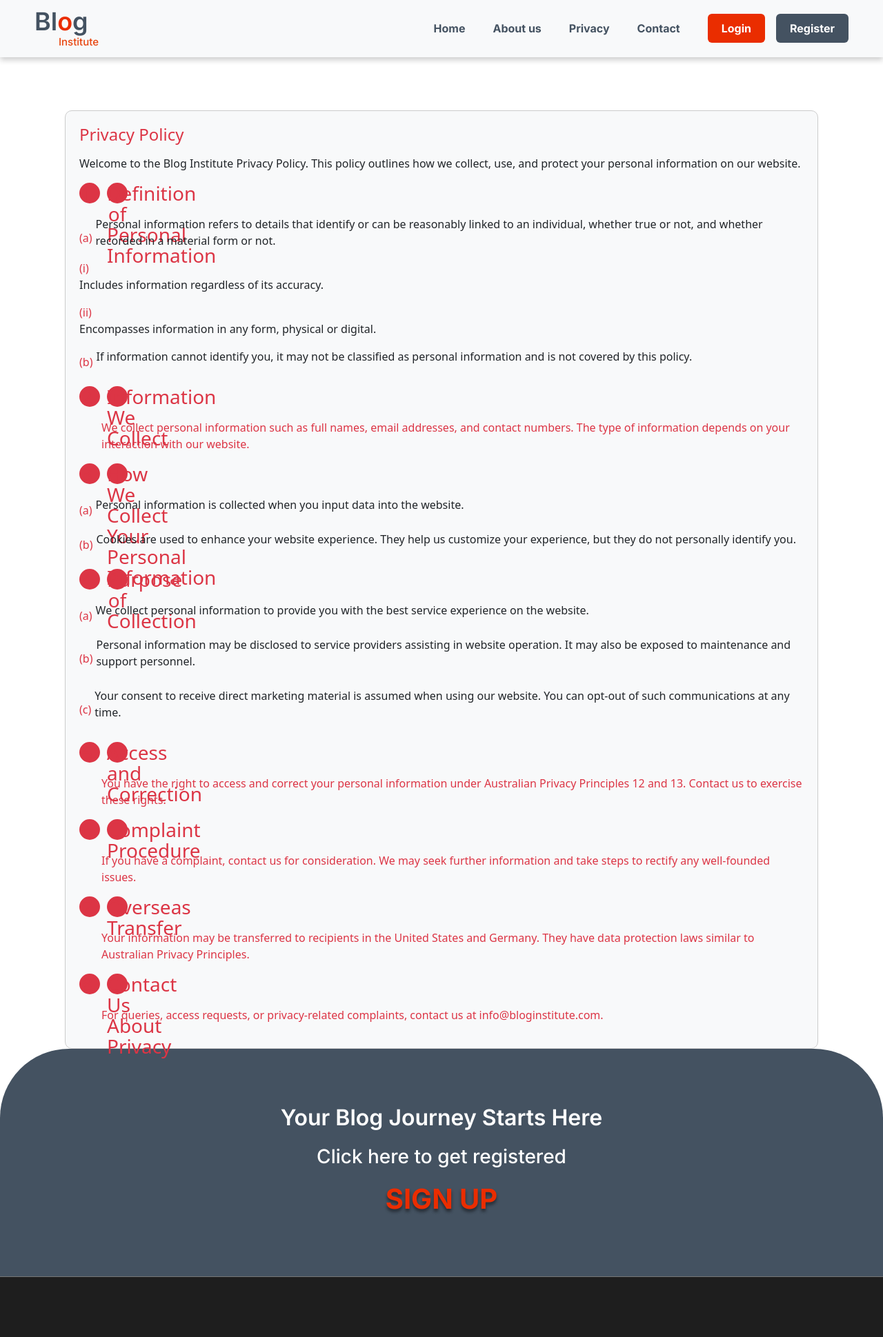
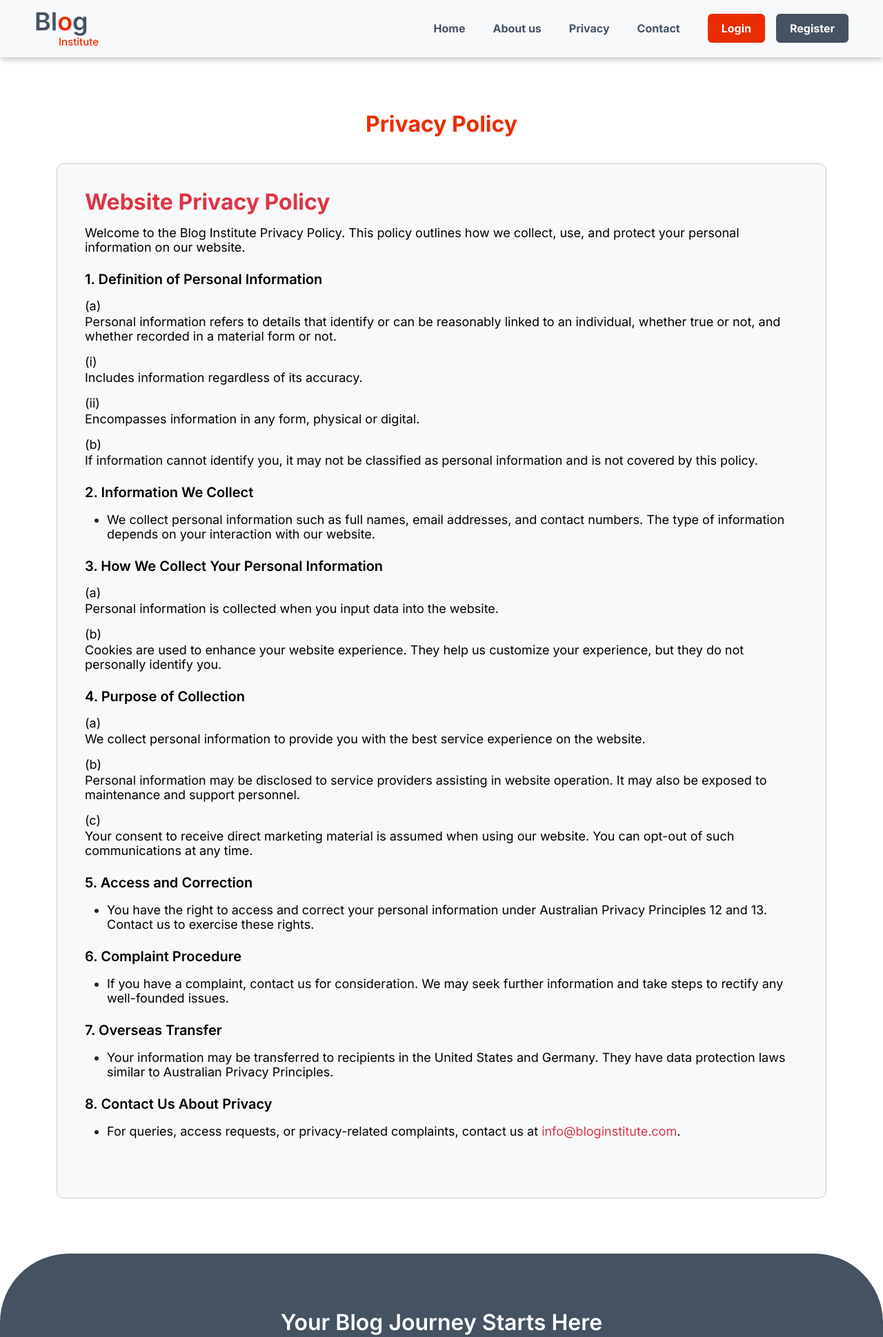
Before and after one commit to caleb1711/blog-institue, a Django app: page /privacy/ in a window 1280 px wide. Shown: the top 1939 px of the page at 69% size. Run offline with Django 4.2, Linux system fonts and the light colour scheme.

Commit message:
Add privacy policy page

```diff
--- a/static/css/style.css
+++ b/static/css/style.css
@@ -1,6 +1,7 @@
 @import url("https://fonts.googleapis.com/css2?family=Poppins&family=Roboto:wght@500&display=swap");
 @import url("https://fonts.googleapis.com/css2?family=Roboto&display=swap");
 @import url("https://fonts.googleapis.com/css2?family=Roboto:wght@700&display=swap");
+@import url('https://fonts.googleapis.com/css2?family=Inter&display=swap');
 @import url("https://fonts.googleapis.com/css2?family=Inter:wght@500&display=swap");
 @import url("https://fonts.googleapis.com/css2?family=Inter:wght@600&display=swap");
 @import url("https://fonts.googleapis.com/css2?family=Inter:wght@700&display=swap");
@@ -36,7 +37,7 @@
   margin-bottom: 0;
   font-size: 15px;
   font-weight: 500;
-  color: #e84610;
+  color: #ea2d00;
   padding-left: 35px;
   margin-top: -3px;
 }
@@ -141,7 +142,7 @@
 
 .dropdown_menu_item a {
   color: #fff;
-  font-family: Roboto;
+  font-family: 'Roboto';
   font-size: 16px;
   font-style: normal;
   font-weight: 400;
@@ -302,7 +303,7 @@
   margin-bottom: 20px;
   text-align: center;
 }
-.signup-link{
+.signup-link {
   text-decoration: none;
 }
 .signup-link h2 {
@@ -314,6 +315,108 @@
   font-style: normal;
   font-weight: 700;
   line-height: normal;
+}
+
+/* privacy */
+
+.privacy-box {
+  border: 1px solid #ccc;
+  padding: 35px 40px 70px 40px !important;
+  border-radius: 10px;
+  margin-top: 20px;
+  background-color: #f8f9fa;
+}
+.terms_and_conditions_section {
+  margin-bottom: 5rem;
+}
+.terms_and_conditions_section h1 {
+  color: #ea2d00;
+  font-family: "Inter";
+  font-size: 32px;
+  font-style: normal;
+  font-weight: 700;
+  line-height: normal;
+  text-align: center;
+  margin-bottom: 38px;
+}
+.privacy-box h2 {
+  color: #ea2d00;
+  font-family: "Inter";
+  font-size: 32px !important;
+  font-style: normal;
+  font-weight: 700;
+  line-height: normal;
+  margin-bottom: 24px;
+}
+
+.privacy-box a {
+  text-decoration: none;
+}
+
+.privacy-box a:hover {
+  text-decoration: underline;
+}
+
+.numaric_div {
+  display: flex;
+  align-items: center;
+  margin-top: 15px;
+}
+
+.numaric_div h3 {
+  background-color: #dc3545;
+  color: #fff;
+  border-radius: 50%;
+  width: 30px;
+  height: 30px;
+  text-align: center;
+  line-height: 30px;
+  margin-right: 10px;
+}
+
+.terms_p_div {
+  display: flex;
+  align-items: center;
+  margin-top: 10px;
+}
+
+.alpha_a {
+  margin-right: 5px;
+}
+
+.terms_p_empty {
+  margin-top: 10px;
+}
+.desc_section p {
+  color: #000;
+  font-family: "Inter";
+  font-size: 18px;
+  font-style: normal;
+  font-weight: 400;
+  line-height: normal;
+}
+.desc_section h3 {
+  color: #000;
+  font-family: "Inter";
+  font-size: 20px;
+  font-style: normal;
+  font-weight: 600;
+  line-height: normal;
+  margin-top: 1.5rem;
+  margin-bottom: 1rem;
+}
+.alphaChar {
+  margin-bottom: 2px;
+}
+.headingTitle {
+  text-align: center;
+  color: #ea2d00;
+  font-family: "Inter";
+  font-size: 32px;
+  font-style: normal;
+  font-weight: 700;
+  line-height: normal;
+  margin-bottom: 38px;
 }
 @media screen and (max-width: 1200px) {
   .blog_date p {
@@ -334,10 +437,32 @@
   }
 }
 @media screen and (max-width: 578px) {
+  .desc_section ul {
+    padding-left: 20px !important;
+  }
+  .blog_container {
+    margin-top: 9rem;
+  }
+  .terms_and_conditions_section h1 {
+    font-size: 30px;
+    margin-bottom: 30px;
+  }
+  .desc_section h3 {
+    font-size: 17px;
+  }
+  .desc_section p {
+    font-size: 15px;
+  }
+  .privacy-box h2 {
+    font-size: 24px !important;
+  }
+  .privacy-box {
+    padding: 25px 24px 50px 24px !important;
+  }
   .footerText {
     border-radius: 70px 70px 0 0;
     padding: 60px 20px;
-}
+  }
   .footerText h1 {
     font-size: 28px;
     margin-bottom: 15px;
--- a/templates/privacy_policy.html
+++ b/templates/privacy_policy.html
@@ -4,224 +4,120 @@
 
 {% block content %}
     <div class="terms_and_conditions_section">
-        <div class="container ">
+        <div class="container p-0">
+            <h1>Privacy Policy</h1>
             <div class="desc_section privacy-box">
-                <h2 class="text-danger">Privacy Policy</h2>
+                <h2 class="text-danger">Website Privacy Policy</h2>
                 <p>
                     Welcome to the Blog Institute Privacy Policy. This policy outlines how we collect,
                     use, and protect your personal information on our website.
                 </p>
 
-                <div class="numaric_div">
-                    <h3 class="text-danger">1.</h3>
-                    <h3 class="text-danger">Definition of Personal Information</h3>
-                </div>
+                    <h3>1. Definition of Personal Information</h3>
 
-                <div class="terms_p_div">
-                    <span class="alpha_a text-danger">(a)</span>
+
+                    <p class="alphaChar">(a)</p>
                     <p>
                         Personal information refers to details that identify or can be reasonably
                         linked to an individual, whether true or not, and whether recorded in a material form or not.
                     </p>
-                </div>
+                    <p class="alphaChar">(i)</p>
+                    <p>Includes information regardless of its accuracy.</p>
+                    <p class="alphaChar">(ii)</p>
+                        <p>Encompasses information in any form, physical or digital.</p>
 
-                <div class="term_001_main">
-                    <div class="the_term01">
-                        <span class="text-danger">(i)</span>
-                        <p>Includes information regardless of its accuracy.</p>
-                    </div>
-                    <div class="the_term02">
-                        <span class="text-danger">(ii)</span>
-                        <p>Encompasses information in any form, physical or digital.</p>
-                    </div>
-                </div>
-
-                <div class="terms_p_div">
-                    <span class="alpha_a text-danger">(b)</span>
+                        <p class="alphaChar">(b)</p>
                         <p>
                             If information cannot identify you, it may not be classified as personal
                             information and is not covered by this policy.
                         </p>
-                </div>
-
-                <div class="numaric_div">
-                    <h3 class="text-danger">2.</h3>
-                    <h3 class="text-danger">Information We Collect</h3>
-                </div>
+                        <h3>2. Information We Collect</h3>
 
                 <ul>
-                    <div class="terms_p_empty">
-                        <p class="text-danger">
+                    <li>
+                        <p>
                             We collect personal information such as full names, email addresses, and
                             contact numbers. The type of information depends on your interaction with our website.
                         </p>
-                    </div>
+                    </li>
                 </ul>
+                <h3>3. How We Collect Your Personal Information</h3>
 
-                <div class="numaric_div">
-                    <h3 class="text-danger">3.</h3>
-                    <h3 class="text-danger">How We Collect Your Personal Information</h3>
-                </div>
-
-                <div class="terms_p_div">
-                    <span class="alpha_a text-danger">(a)</span>
+                <p class="alphaChar">(a)</p>
                 <p>
                     Personal information is collected when you input data into the website.
                 </p>
-                </div>
 
-                <div class="terms_p_div">
-                    <span class="alpha_a text-danger">(b)</span>
+                <p class="alphaChar">(b)</p>
                     <p>
                         Cookies are used to enhance your website experience. They help us
                         customize your experience, but they do not personally identify you.
                     </p>
-                </div>
 
-                <div class="numaric_div">
-                    <h3 class="text-danger">4.</h3>
-                    <h3 class="text-danger">Purpose of Collection</h3>
-                </div>
+                    <h3>4. Purpose of Collection</h3>
 
-                <div class="terms_p_div">
-                    <span class="alpha_a text-danger">(a)</span>
+                    <p class="alphaChar">(a)</p>
                     <p>
                         We collect personal information to provide you with the best service
                         experience on the website.
                     </p>
-                </div>
 
-                <div class="terms_p_div">
-                    <span class="alpha_a text-danger">(b)</span>
+                    <p class="alphaChar">(b)</p>
                     <p>
                         Personal information may be disclosed to service providers assisting
                         in website operation. It may also be exposed to maintenance and support personnel.
                     </p>
-                </div>
 
-                <div class="terms_p_div">
-                    <span class="alpha_a text-danger">(c)</span>
+                    <p class="alphaChar">(c)</p>
                     <p>
                         Your consent to receive direct marketing material is assumed when using
                         our website. You can opt-out of such communications at any time.
                     </p>
-                </div>
 
-                <div class="numaric_div">
-                    <h3 class="text-danger">5.</h3>
-                    <h3 class="text-danger">Access and Correction</h3>
-                </div>
+                    <h3>5. Access and Correction</h3>
 
                 <ul>
-                    <div class="terms_p_empty">
-                        <p class="text-danger">
+                    <li>
+                        <p>
                             You have the right to access and correct your personal information under
                             Australian Privacy Principles 12 and 13. Contact us to exercise these rights.
                         </p>
-                    </div>
+                    </li>
                 </ul>
 
-                <div class="numaric_div">
-                    <h3 class="text-danger">6.</h3>
-                    <h3 class="text-danger">Complaint Procedure</h3>
-                </div>
+                <h3>6. Complaint Procedure</h3>
 
                 <ul>
-                    <div class="terms_p_empty">
-                        <p class="text-danger">
+                    <li>
+                        <p>
                             If you have a complaint, contact us for consideration. We may seek
                             further information and take steps to rectify any well-founded issues.
                         </p>
-                    </div>
+                    </li>
                 </ul>
 
-                <div class="numaric_div">
-                    <h3 class="text-danger">7.</h3>
-                    <h3 class="text-danger">Overseas Transfer</h3>
-                </div>
+                <h3>7. Overseas Transfer</h3>
 
                 <ul>
-                    <div class="terms_p_empty">
-                        <p class="text-danger">
+                    <li>
+                        <p>
                             Your information may be transferred to recipients in the United States
                             and Germany. They have data protection laws similar to Australian Privacy Principles.
                         </p>
-                    </div>
+                    </li>
                 </ul>
 
-                <div class="numaric_div">
-                    <h3 class="text-danger">8.</h3>
-                    <h3 class="text-danger">Contact Us About Privacy</h3>
-                </div>
+                <h3>8. Contact Us About Privacy</h3>
 
                 <ul>
-                    <div class="terms_p_empty">
-                        <p class="text-danger">
+                    <li>
+                        <p>
                             For queries, access requests, or privacy-related complaints, contact us at
-                            <a href="mailto:info@bloginstitute.com" class="text-danger">info@bloginstitute.com</a>.
+                            <a href="mailto:info@bloginstitute.com">info@bloginstitute.com</a>.
                         </p>
-                    </div>
+                    </li>
                 </ul>
             </div>
         </div>
     </div>
 {% endblock %}
-
-<style>
-
-/* privacy */
-
- .privacy-box {
-    border: 1px solid #ccc;
-    padding: 20px;
-    border-radius: 10px;
-    margin-top: 20px;
-    background-color: #f8f9fa;
-}
-
-.privacy-box h2 {
-    font-size: 24px;
-    margin-bottom: 15px;
-}
-
-.privacy-box a {
-    text-decoration: none;
-}
-
-.privacy-box a:hover {
-    text-decoration: underline;
-}
-
-.numaric_div {
-    display: flex;
-    align-items: center;
-    margin-top: 15px;
-}
-
-.numaric_div h3 {
-    background-color: #dc3545;
-    color: #fff;
-    border-radius: 50%;
-    width: 30px;
-    height: 30px;
-    text-align: center;
-    line-height: 30px;
-    margin-right: 10px;
-}
-
-.terms_p_div {
-    display: flex;
-    align-items: center;
-    margin-top: 10px;
-}
-
-.alpha_a {
-    margin-right: 5px;
-}
-
-.terms_p_empty {
-    margin-top: 10px;
-}
-
-
-</style>
```
Lines whose indentation alone changed are shown as unchanged.
